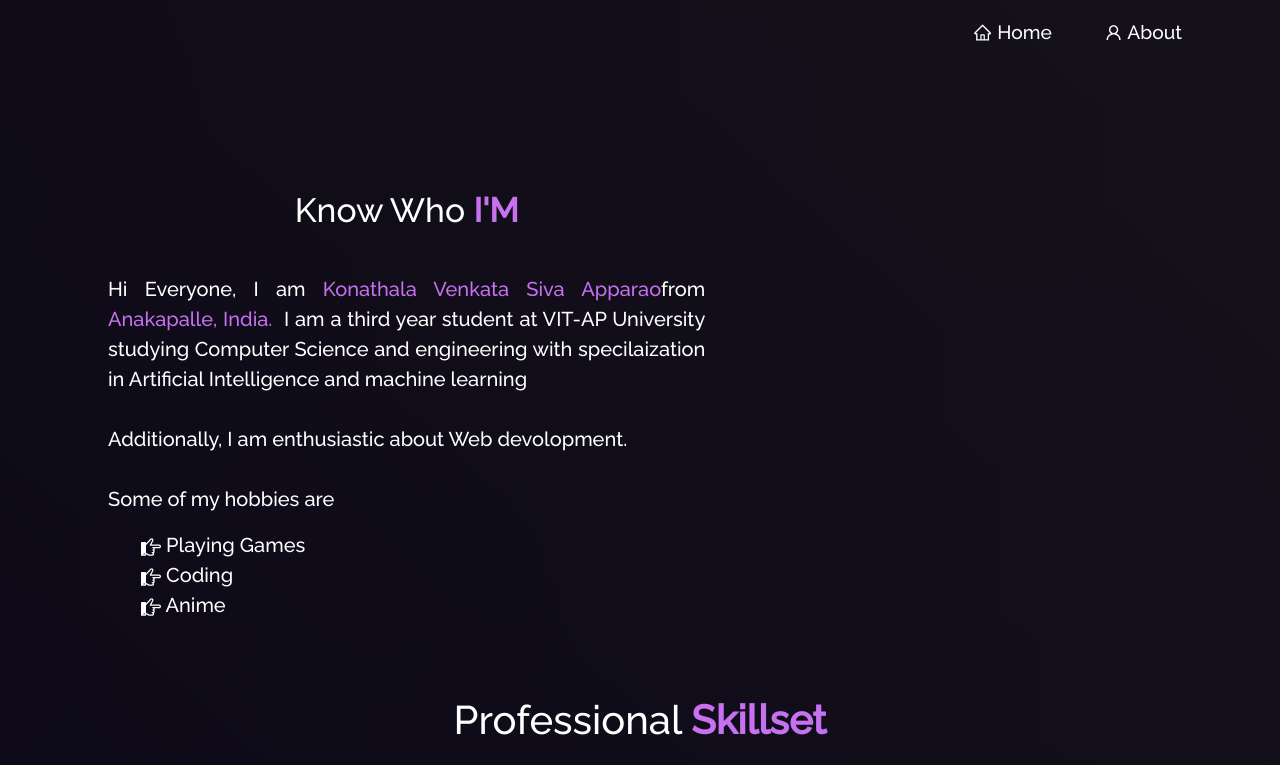
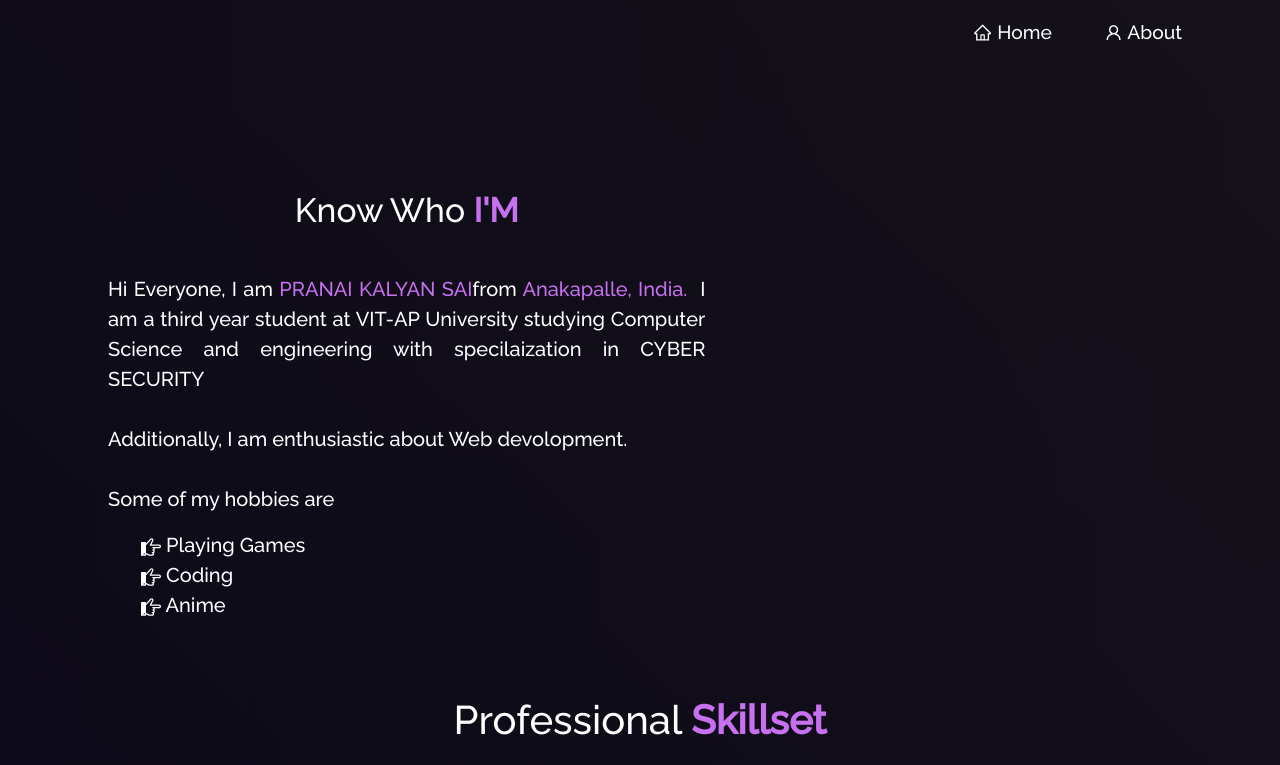
Before and after one commit to Pranaikalyansai/task6, a React (Create React App) app: page /about in a window 1280 px wide. Shown: the top 765 px of the page. Built offline with nearby package versions, Linux system fonts and the light colour scheme.

Commit message:
Update AboutCard.js

```diff
--- a/src/components/About/AboutCard.js
+++ b/src/components/About/AboutCard.js
@@ -8,9 +8,9 @@ function AboutCard() {
       <Card.Body>
         <blockquote className="blockquote mb-0">
           <p style={{ textAlign: "justify" }}>
-            Hi Everyone, I am <span className="purple">Konathala Venkata Siva Apparao</span>
+            Hi Everyone, I am <span className="purple">PRANAI KALYAN SAI</span>
             from <span className="purple"> Anakapalle, India.</span>&nbsp;
-            I am a third year student at VIT-AP University studying Computer Science and engineering with specilaization in Artificial Intelligence and machine learning
+            I am a third year student at VIT-AP University studying Computer Science and engineering with specilaization in CYBER SECURITY
             <br />
             <br />
             Additionally, I am enthusiastic about Web devolopment.
```
